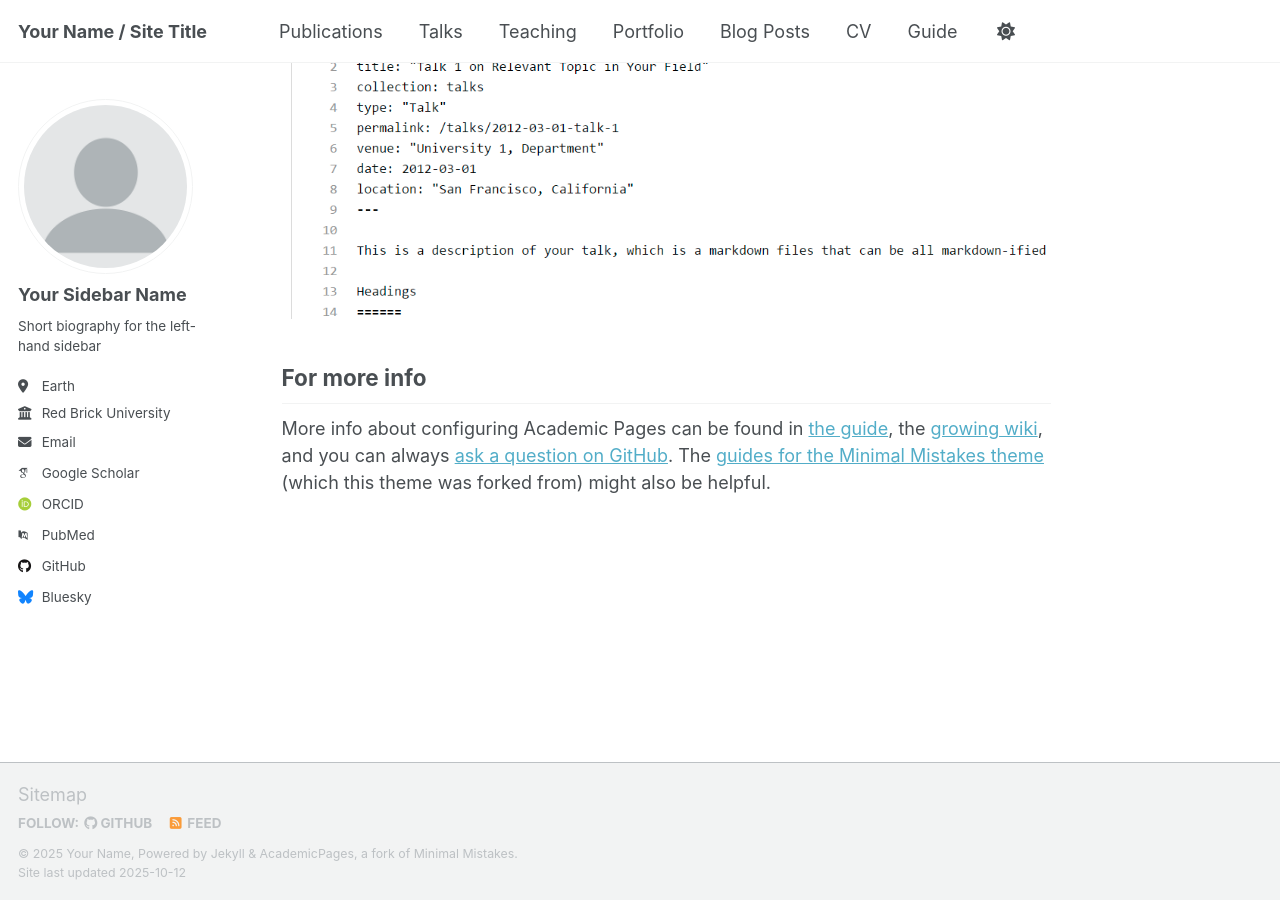
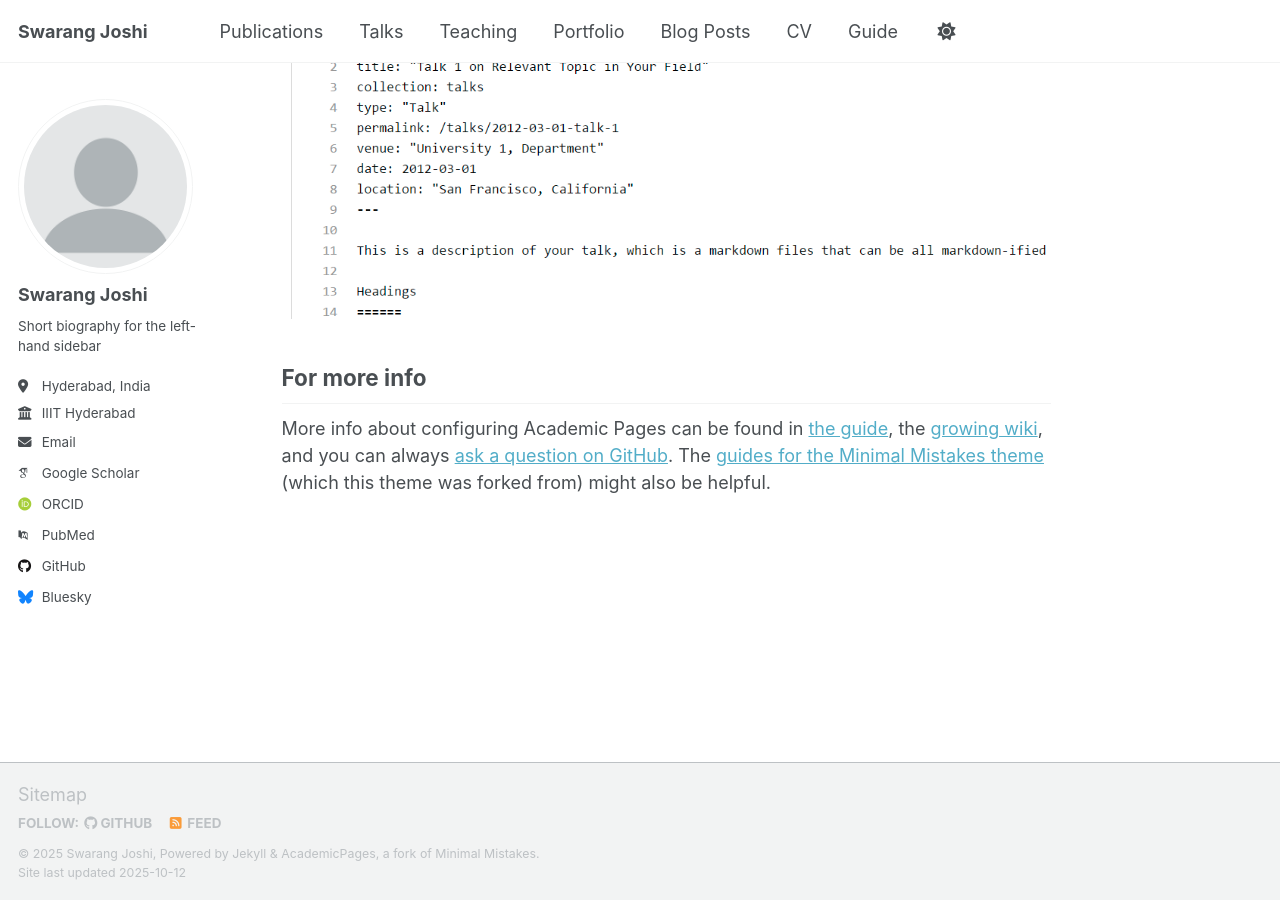
Before and after one commit to jswarang12/jswarang12.github.io, a Jekyll site: the page built from _pages/about.md, in a window 1280 px wide and 900 px high, scrolled down 2880 px. Built offline with Jekyll 4.4.1, drawn with Linux system fonts in a browser that asks for light colours; some web fonts are replaced; a script that is not in the unit is left out.

Commit message:
update info

```diff
--- a/_config.yml
+++ b/_config.yml
@@ -9,9 +9,9 @@
 # Basic Site Settings
 locale                   : "en-US"
 site_theme               : "default" # Currently available options are "default", "air"
-title                    : "Your Name / Site Title"
+title                    : "Swarang Joshi"
 title_separator          : "-"
-name                     : &name "Your Name"
+name                     : &name "Swarang Joshi"
 description              : &description "Your Name's academic portfolio"   # Update this with a general description of your site, this is the default if not overridden by a page
 url                      : https://academicpages.github.io # The base hostname & protocol for your site e.g. "https://[your GitHub username].github.io",
                                                            # or if you already have some other page hosted on Github then use "https://[your GitHub username].github.io/[Your Repo Name]"
@@ -24,11 +24,11 @@ repository               : "academicpages/academicpages.github.io"
 author:
   # Biographic information
   avatar           : "profile.png"
-  name             : "Your Sidebar Name"
+  name             : "Swarang Joshi"
   pronouns         : # example: "she/her"
   bio              : "Short biography for the left-hand sidebar"
-  location         : "Earth"
-  employer         : "Red Brick University"
+  location         : "Hyderabad, India"
+  employer         : "IIIT Hyderabad"
   uri              : # URL
   email            : "none@example.org"
 
```
